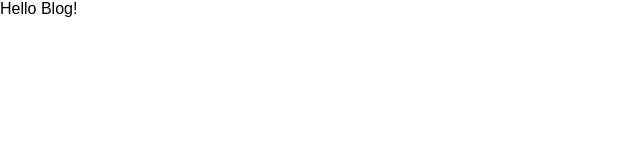
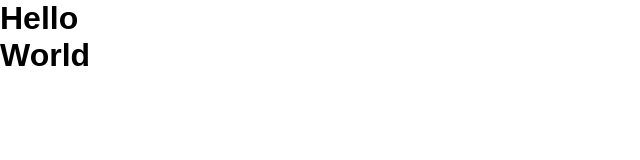
Before and after one commit to normalcontango/gatsby_blog, a Gatsby site: page / in a window 1280 px wide. Shown: the whole page, without its empty margins (0-640 px from the left). Built offline with nearby package versions, Linux system fonts and the light colour scheme; Gatsby itself is replaced by a stand-in of ours; a web font is replaced by a local one.

Commit message:
added and styled main container component

```diff
--- a/notes.txt
+++ b/notes.txt
@@ -1,5 +1,3 @@
-added global styles with the styled components in gatsby-browser,
-created the script for creating paginate pages and posts in gatsby-node.js,
 
 
 
--- /dev/null
+++ b/src/components/Container.js
@@ -0,0 +1,6 @@
+import React from "react"
+import { ContainerWrapper } from "../elements/index"
+
+export const Container = ({ children }) => {
+  return <ContainerWrapper>{children}</ContainerWrapper>
+}
--- /dev/null
+++ b/src/components/index.js
@@ -0,0 +1 @@
+export * from "./Container"
--- /dev/null
+++ b/src/elements/ContainerElements.js
@@ -0,0 +1,18 @@
+import styled from "styled-components"
+
+export const ContainerWrapper = styled.div`
+  height: 100%;
+  display: grid;
+  grid-template-columns: 1fr repeat(12, minmax(auto, 4.2rem)) 1fr;
+  grid-template-rows: 7.8rem 20rem 5rem auto;
+  gap: 0 2rem;
+
+  @media (max-width: 768px) {
+    grid-template-columns: 2rem repeat(6, 1fr) 2rem;
+    grid-gap: 0 1rem;
+  }
+
+  @media (max-width: 480px) {
+    grid-template-columns: 1rem repeat(6, 1fr) 1rem;
+  }
+`
--- /dev/null
+++ b/src/elements/index.js
@@ -0,0 +1 @@
+export * from "./ContainerElements"
--- a/src/pages/index.js
+++ b/src/pages/index.js
@@ -1,3 +1,12 @@
 import React from "react"
+import { Container } from "../components/"
 
-export default () => <div>Hello Blog!</div>
+export const IndexPage = () => {
+  return (
+    <Container>
+      <h1>Hello World</h1>
+    </Container>
+  )
+}
+
+export default IndexPage
```
